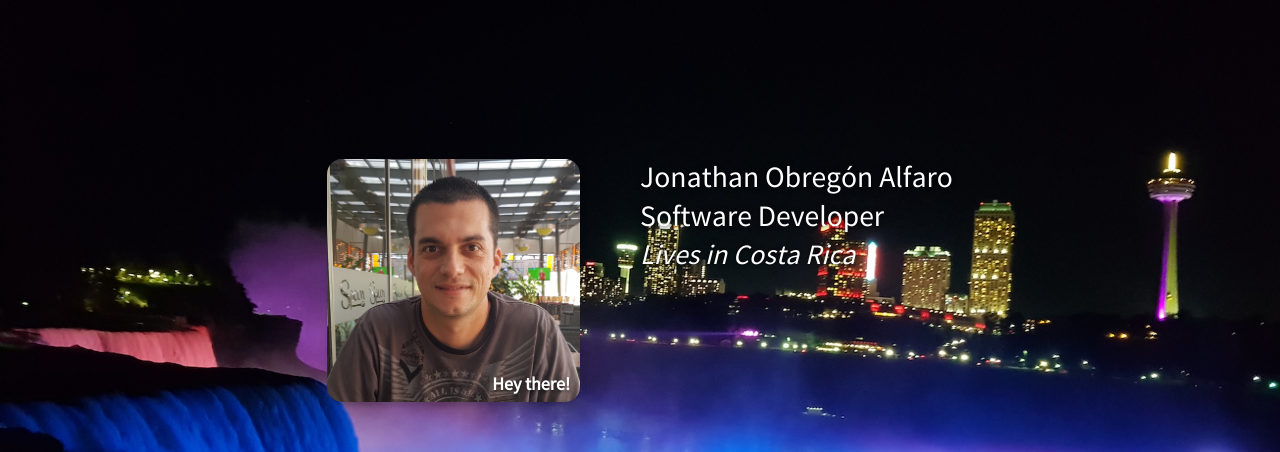
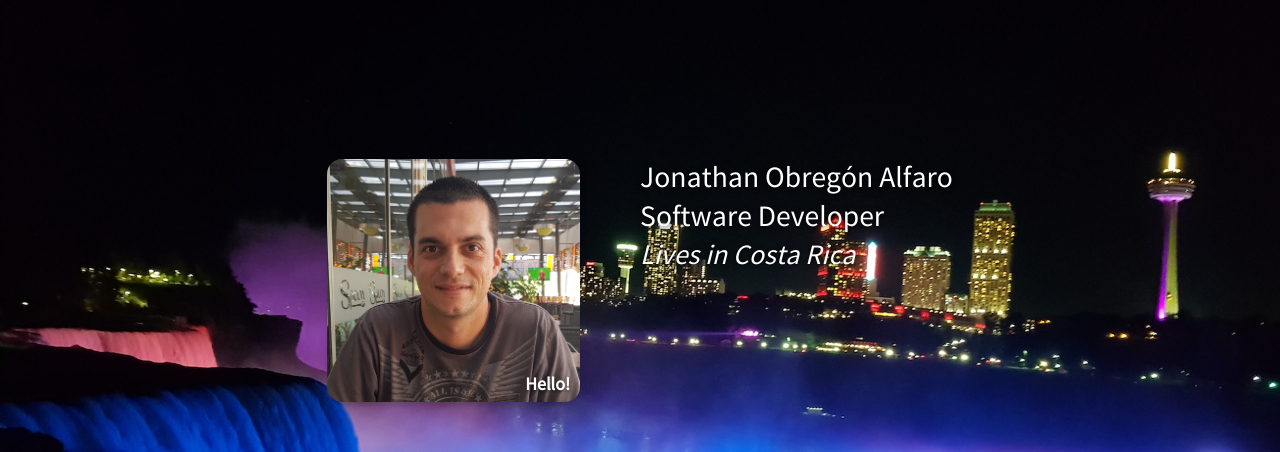
Before and after one commit to jonobral/hagen, a React (Create React App) app: page / in a window 1280 px wide. Shown: the top 452 px of the page. Built offline with nearby package versions, Linux system fonts and the light colour scheme.

Commit message:
Fix dependency on deploy-prod script

```diff
--- a/src/components/PersonalInfo/PersonalInfo.js
+++ b/src/components/PersonalInfo/PersonalInfo.js
@@ -8,7 +8,7 @@ class PersonalInfo extends Component {
       <div className="personal-info">
         <div className="personal-info-section photo">
           <div className="personal-info-photo">
-            Hey there!
+            Hello!
           </div>
         </div>
         <div className="personal-info-section">
```
Also changed, not shown: .circleci/config.yml.
